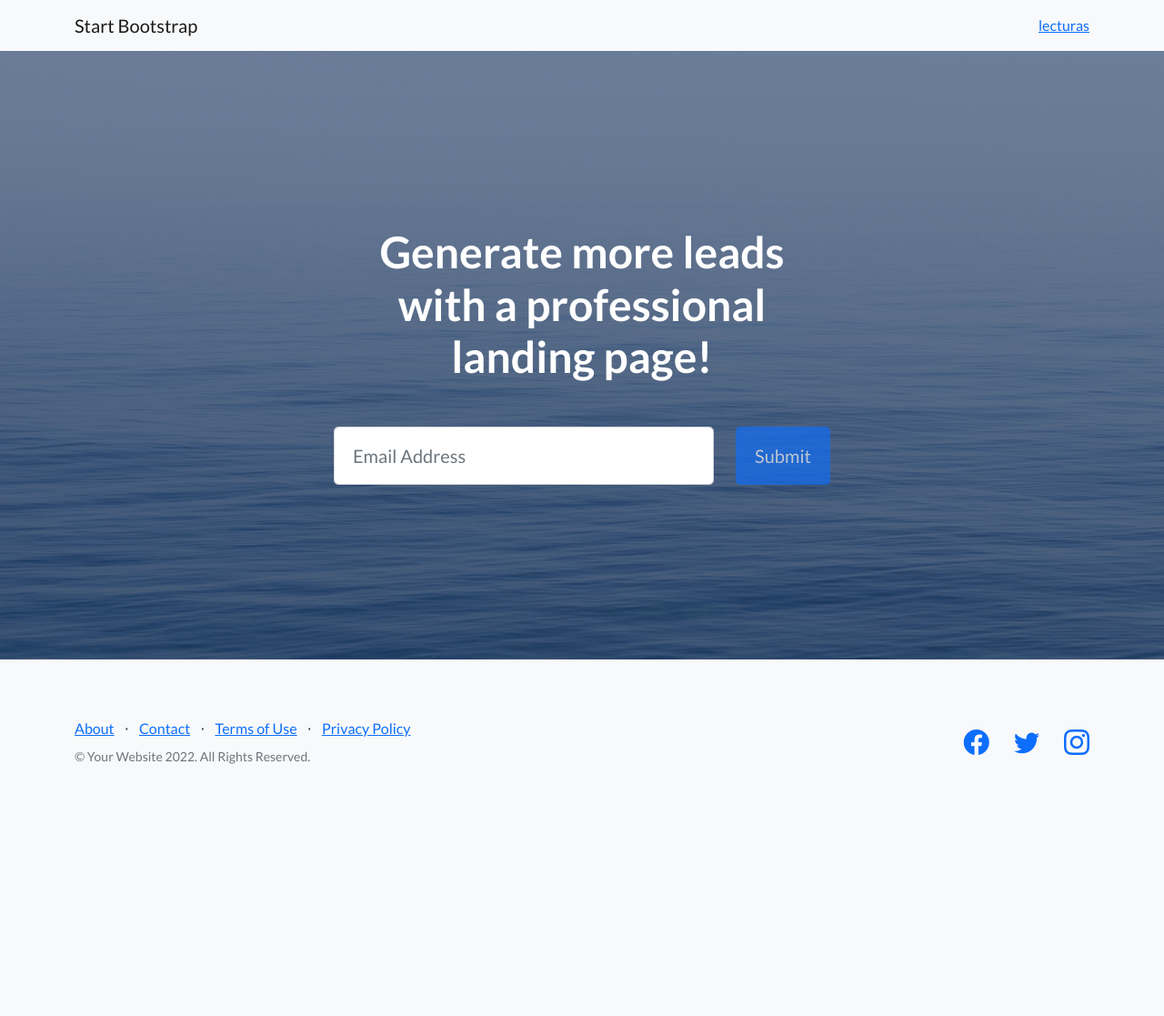
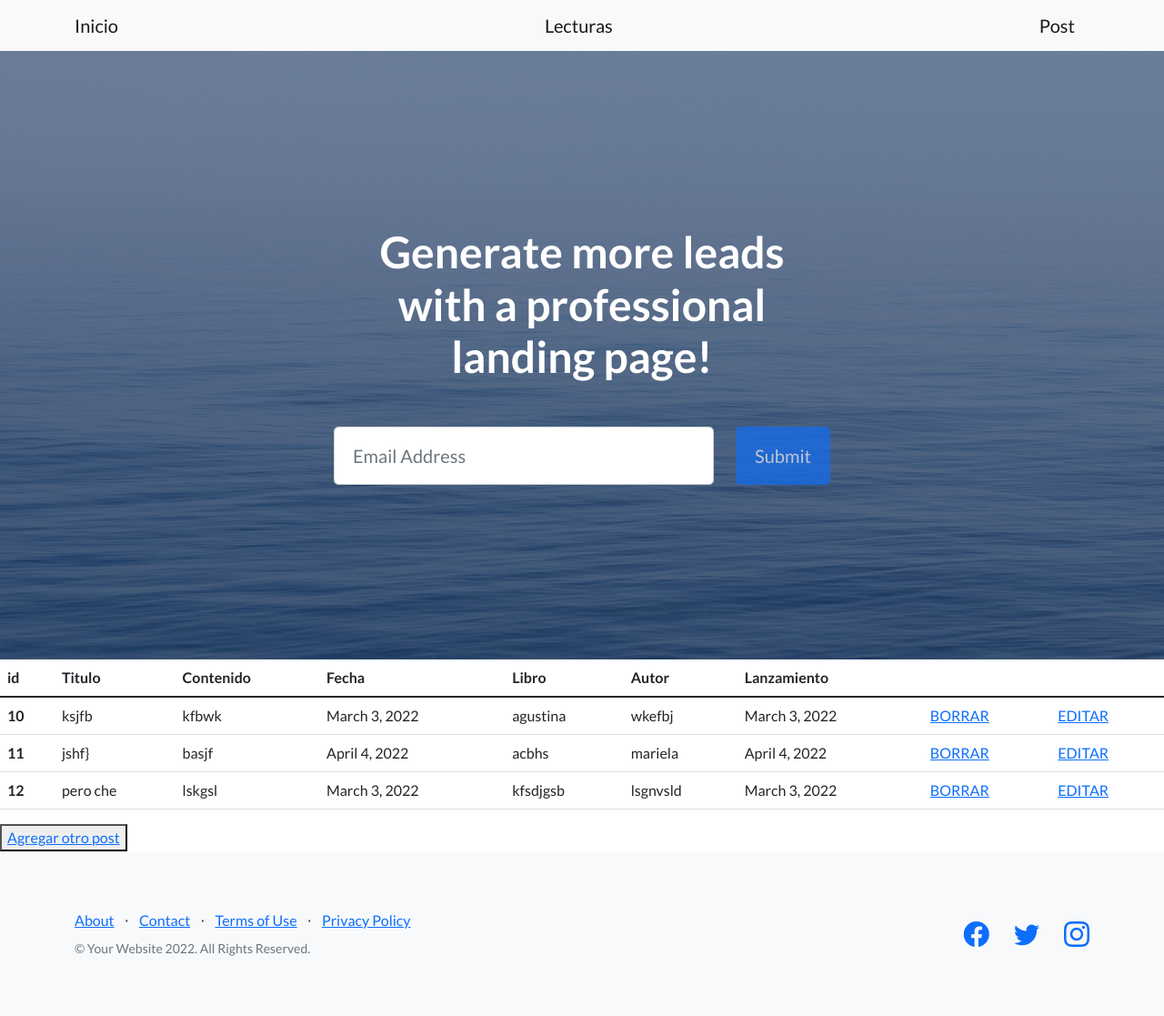
Before and after one commit to AgustinaTamborindegui/Mi_primer_blog, a Django app: page /app_uno/lecturas in a window 1280 px wide. Shown: the whole page at 91% size. Before the commit the page ends 840 px from the top, so only its background shows below. Run offline with Django 4.2, Linux system fonts and the light colour scheme; data comes from the database, SQL or seed files in the repository; some libraries are stand-ins or nearby versions.

Commit message:
editar y eliminar post

```diff
--- a/app_uno/admin.py
+++ b/app_uno/admin.py
@@ -3,5 +3,4 @@ from django.contrib import admin
 from .models import *
 
 admin.site.register(Post)
-admin.site.register(Libro)
-admin.site.register(Pelicula)
+admin.site.register(Comentarios)
--- a/app_uno/templates/alta_lecturas.html
+++ b/app_uno/templates/alta_lecturas.html
@@ -1,4 +1,4 @@
-{% extends "padre.html" %}
+{% extends "index.html" %}
 
 {%  load static %}
 
--- a/app_uno/templates/index.html
+++ b/app_uno/templates/index.html
@@ -20,13 +20,10 @@
         <!-- Navigation-->
         <nav class="navbar navbar-light bg-light static-top">
             <div class="container">
-                <a class="navbar-brand" href="#!">Start Bootstrap</a>
-                {% comment %} <a class="" href="{% url 'post' %}">Post</a>
-                <a class="" href="{% url 'pelicula' %}">Pelicula</a>
-                <a class="" href="{% url 'libro' %}">Libro</a> {% endcomment %}
-                <a class="btn btn-primary" href="#signup">Lecturas</a>
-                <a class="btn btn-primary" href="#signup">Peliculas</a>
-                <a class="btn btn-primary" href="#signup">Post</a>
+                <a class="navbar-brand" href="{%url 'index'%}">Inicio</a>
+                <a class="navbar-brand" href="{%url 'lecturas'%}">Lecturas</a>
+                <a class="navbar-brand" href="{%url 'alta_post'%}">Post</a>
+
             </div>
         </nav>
         <!-- Masthead-->
--- a/app_uno/templates/lecturas.html
+++ b/app_uno/templates/lecturas.html
@@ -1,14 +1,41 @@
-{% extends "padre.html" %}
+{% extends "index.html" %}
 
 {%  load static %}
 
 
 {% block contenido %}
 
-<main>
 
+    <table class="table">
+        <thead>
+          <tr>
+            <th scope="col">id</th>
+            <th scope="col">Titulo</th>
+            <th scope="col">Contenido</th>
+            <th scope="col">Fecha</th>
+            <th scope="col">Libro</th>
+            <th scope="col">Autor</th>
+            <th scope="col">Lanzamiento</th>
+          </tr>
+        </thead>
+        <tbody>
+            <tr>
+            {% for n in posts %}
+                <th scope="row">{{n.id}}</th>
+                <td>{{n.titulo}}</td>
+                <td>{{n.contenido}}</td>
+                <td>{{n.fecha}}</td>
+                <td>{{n.nombre_libro}}</td>
+                <td>{{n.autor}}</td>
+                <td>{{n.lanzamiento}}</td>
+               <td><a href="{% url 'eliminar_post'  n.id %}">BORRAR</a></td>
+               <td><a href="{% url 'editar_post'  n.id %}">EDITAR</a></td>
+            </tr>
+            {% endfor %}
 
-</main>
-
-
+        </tbody>
+      </table>
+      <button>
+        <a href="alta_post">Agregar otro post</a>
+      </button>
 {% endblock %}
--- a/app_uno/templates/padre.html
+++ /dev/null
@@ -1,125 +0,0 @@
-<!DOCTYPE html>
-<html lang="en">
-    <head>
-        {% load static %}
-        <meta charset="utf-8" />
-        <meta name="viewport" content="width=device-width, initial-scale=1, shrink-to-fit=no" />
-        <meta name="description" content="" />
-        <meta name="author" content="" />
-        <title>Landing Page - Start Bootstrap Theme</title>
-        <!-- Favicon-->
-        <link rel="icon" type="image/x-icon" href="assets/favicon.ico" />
-        <!-- Bootstrap icons-->
-        <link href="https://cdn.jsdelivr.net/npm/bootstrap-icons@1.5.0/font/bootstrap-icons.css" rel="stylesheet" type="text/css" />
-        <!-- Google fonts-->
-        <link href="https://fonts.googleapis.com/css?family=Lato:300,400,700,300italic,400italic,700italic" rel="stylesheet" type="text/css" />
-        <!-- Core theme CSS (includes Bootstrap)-->
-        <link href= "{% static 'app_uno/css/styles.css' %}" rel="stylesheet" />
-    </head>
-    <body>
-        <!-- Navigation-->
-        <nav class="navbar navbar-light bg-light static-top">
-            <div class="container">
-                <a class="navbar-brand" href="#!">Start Bootstrap</a>
-                <a class="" href="{% url 'lecturas' %}">lecturas</a>
-                {% comment %} <a class="" href="{% url 'peliculas' %}">peliculas</a>
-                <a class="" href="{% url 'post' %}">post</a>  {% endcomment %}
-        </nav>
-        <!-- Masthead-->
-        <header class="masthead">
-            <div class="container position-relative">
-                <div class="row justify-content-center">
-                    <div class="col-xl-6">
-                        <div class="text-center text-white">
-                            <!-- Page heading-->
-                            <h1 class="mb-5">Generate more leads with a professional landing page!</h1>
-                            <!-- Signup form-->
-                            <!-- * * * * * * * * * * * * * * *-->
-                            <!-- * * SB Forms Contact Form * *-->
-                            <!-- * * * * * * * * * * * * * * *-->
-                            <!-- This form is pre-integrated with SB Forms.-->
-                            <!-- To make this form functional, sign up at-->
-                            <!-- https://startbootstrap.com/solution/contact-forms-->
-                            <!-- to get an API token!-->
-                            <form class="form-subscribe" id="contactForm" data-sb-form-api-token="API_TOKEN">
-                                <!-- Email address input-->
-                                <div class="row">
-                                    <div class="col">
-                                        <input class="form-control form-control-lg" id="emailAddress" type="email" placeholder="Email Address" data-sb-validations="required,email" />
-                                        <div class="invalid-feedback text-white" data-sb-feedback="emailAddress:required">Email Address is required.</div>
-                                        <div class="invalid-feedback text-white" data-sb-feedback="emailAddress:email">Email Address Email is not valid.</div>
-                                    </div>
-                                    <div class="col-auto"><button class="btn btn-primary btn-lg disabled" id="submitButton" type="submit">Submit</button></div>
-                                </div>
-                                <!-- Submit success message-->
-                                <!---->
-                                <!-- This is what your users will see when the form-->
-                                <!-- has successfully submitted-->
-                                <div class="d-none" id="submitSuccessMessage">
-                                    <div class="text-center mb-3">
-                                        <div class="fw-bolder">Form submission successful!</div>
-                                        <p>To activate this form, sign up at</p>
-                                        <a class="text-white" href="https://startbootstrap.com/solution/contact-forms">https://startbootstrap.com/solution/contact-forms</a>
-                                    </div>
-                                </div>
-                                <!-- Submit error message-->
-                                <!---->
-                                <!-- This is what your users will see when there is-->
-                                <!-- an error submitting the form-->
-                                <div class="d-none" id="submitErrorMessage"><div class="text-center text-danger mb-3">Error sending message!</div></div>
-                            </form>
-                        </div>
-                    </div>
-                </div>
-            </div>
-        </header>
-        <!-- Icons Grid-->
-
-        {% block contenido %}
-
-
-        {% endblock %}
-
-        <!-- Footer-->
-        <footer class="footer bg-light">
-            <div class="container">
-                <div class="row">
-                    <div class="col-lg-6 h-100 text-center text-lg-start my-auto">
-                        <ul class="list-inline mb-2">
-                            <li class="list-inline-item"><a href="#!">About</a></li>
-                            <li class="list-inline-item">⋅</li>
-                            <li class="list-inline-item"><a href="#!">Contact</a></li>
-                            <li class="list-inline-item">⋅</li>
-                            <li class="list-inline-item"><a href="#!">Terms of Use</a></li>
-                            <li class="list-inline-item">⋅</li>
-                            <li class="list-inline-item"><a href="#!">Privacy Policy</a></li>
-                        </ul>
-                        <p class="text-muted small mb-4 mb-lg-0">&copy; Your Website 2022. All Rights Reserved.</p>
-                    </div>
-                    <div class="col-lg-6 h-100 text-center text-lg-end my-auto">
-                        <ul class="list-inline mb-0">
-                            <li class="list-inline-item me-4">
-                                <a href="#!"><i class="bi-facebook fs-3"></i></a>
-                            </li>
-                            <li class="list-inline-item me-4">
-                                <a href="#!"><i class="bi-twitter fs-3"></i></a>
-                            </li>
-                            <li class="list-inline-item">
-                                <a href="#!"><i class="bi-instagram fs-3"></i></a>
-                            </li>
-                        </ul>
-                    </div>
-                </div>
-            </div>
-        </footer>
-        <!-- Bootstrap core JS-->
-        <script src="https://cdn.jsdelivr.net/npm/bootstrap@5.1.3/dist/js/bootstrap.bundle.min.js"></script>
-        <!-- Core theme JS-->
-        <script src="js/scripts.js"></script>
-        <!-- * * * * * * * * * * * * * * * * * * * * * * * * * * * * * * * * * * * * * * * *-->
-        <!-- * *                               SB Forms JS                               * *-->
-        <!-- * * Activate your form at https://startbootstrap.com/solution/contact-forms * *-->
-        <!-- * * * * * * * * * * * * * * * * * * * * * * * * * * * * * * * * * * * * * * * *-->
-        <script src="https://cdn.startbootstrap.com/sb-forms-latest.js"></script>
-    </body>
-</html>
--- a/app_uno/templates/post.html
+++ b/app_uno/templates/post.html
@@ -1,4 +1,4 @@
-{% extends "padre.html" %}
+{% extends "index.html" %}
 
 {%  load static %}
 
--- a/app_uno/templates/resultado_busqueda.html
+++ b/app_uno/templates/resultado_busqueda.html
@@ -1,4 +1,4 @@
-{% extends "padre.html" %}
+{% extends "index.html" %}
 
 {%  load static %}
 
--- a/app_uno/urls.py
+++ b/app_uno/urls.py
@@ -3,13 +3,15 @@ from django.urls import path
 from . import views
 
 urlpatterns = [
-    path("", views.index),
-    path("lecturas", views.lecturas, name="lecturas"),
-    path("peliculas", views.peliculas, name="pelicuas"),
+    path("", views.index, name= "index"),
+    path("posts", views.posts, name="lecturas"),
     path("post", views.post, name="post"),
-    path("alta_lecturas", views.alta_lecturas),
-    path("alta_peliculas", views.alta_peliculas),
-    path("alta_post", views.alta_post),
+    path("lecturas", views.posts, name="posts"),
+    path("alta_lecturas", views.alta_lecturas, name="alta_lecturas"),
+    path("alta_post", views.alta_post, name= "alta_post"),
+    path('eliminar_post/<int:id>', views.eliminar_post, name="eliminar_post"),
+    path('editar_post/<int:id>',views.editar_post,name="editar_post"),
+    path('editar_post/',views.editar_post,name="editar_post"),
     path("buscar_libro", views.buscar_libro ),
     path("buscar", views.buscar)
 
--- a/app_uno/views.py
+++ b/app_uno/views.py
@@ -1,7 +1,7 @@
 from django.shortcuts import render
 from django.http import HttpResponse
-from app_uno.models import Pelicula, Post, Libro
-from app_uno.forms import Lecturas_Form, Peliculas_Form, Posteos_Form
+from app_uno.models import Post, Comentarios
+from app_uno.forms import Posteos_Form
 # from mi_blog.app_uno.models import Pelicula
 
 
@@ -21,6 +21,62 @@ def post (request):
 
     return render (request, "post.html")
 
+def posts (request):
+    lista_posts = Post.objects.all()
+    posts = lista_posts
+    return render (request, "lecturas.html", {"posts":posts })
+
+
+
+# def eliminar_post(request,id):
+#     post = Post.objects.get(id=id)
+#     post.delete()
+
+#     post = Post.objects.all()
+
+#     return render(request, 'eliminar_post.html', {'mensaje':f"Post eliminado correctamente"})
+
+def eliminar_post(request,id):
+    post = Post.objects.get(id=id)
+    post.delete()
+
+    post = Post.objects.all()
+
+    return render(request , "lecturas.html" , {"lecturas": post})
+
+
+    # return render(request, 'eliminar_post.html', {'mensaje':f"Post eliminado correctamente"})
+
+
+
+def editar_post ( request , id):
+
+    post = Post.objects.get(id=id)
+
+    if request.method == "POST":
+
+        mi_formulario = Posteos_Form( request.POST )
+        if mi_formulario.is_valid():
+            datos = mi_formulario.cleaned_data
+            post.titulo = datos['titulo']
+            post.contenido = datos['contenido']
+            post.fecha = datos['fecha']
+            post.nombre_libro = datos['nombre_libro']
+            post.autor = datos['autor']
+            post.lanzamiento = datos['lanzamiento']
+            post.save()
+
+            post = Post.objects.all()
+            return render(request , "lecturas.html" , {"lecturas": post})
+
+    else:
+        mi_formulario = Posteos_Form(initial={'titulo':post.titulo , "contenido":post.contenido, 'fecha':post.fecha, 'nombre_libro':post.nombre_libro, 'autor':post.autor, 'lanzamiento':post.lanzamiento})
+
+    return render( request , "editar_post.html" , {"mi_formulario":mi_formulario, "post": post})
+
+
+
+
 
 
 
@@ -30,18 +86,19 @@ def alta_lecturas (request):
     if request.method == "POST":
 
 # le paso a mi variable todos los datos que vienen en el form en este momento. Llamo a la clase Lecturas y le paso ese formulario. Ahora es un "formuñario django"
-        form_lecturas = Lecturas_Form( request.POST )
+        form_lecturas = Posteos_Form( request.POST )
 
 # si todo viene ok --> True. Cleaned_data es un diccionario que se ejecuta Solamente despues de "is valid". Cuando retorna T se genera el dicc con los datos del formulario limpios
         if form_lecturas.is_valid():
             datos = form_lecturas.cleaned_data
 
-            libro = Libro ( nombre=datos['nombre'] , autor=datos['autor'], año=datos['año'])
+            libro = Post( nombre=datos['nombre'] , autor=datos['autor'], año=datos['año'])
             libro.save()
 
             return render( request , "alta_lecturas.html")
 
     return render( request, "alta_lecturas.html")
+
 
 
 
@@ -55,7 +112,7 @@ def alta_post (request):
         if form_posteos.is_valid():
             datos = form_posteos.cleaned_data
 
-            posteo = Post ( titulo=datos['titulo'] , contenido=datos['contenido'], fecha=datos['fecha'])
+            posteo = Post ( titulo=datos['titulo'] , contenido=datos['contenido'], fecha=datos['fecha'], nombre_libro = datos['nombre_libro'], autor =datos['autor'], lanzamiento=datos['lanzamiento'])
             posteo.save()
 
             return render( request , "alta_post.html")
@@ -65,23 +122,6 @@ def alta_post (request):
 
 
 
-
-def alta_peliculas (request):
-
-    if request.method == "POST":
-
-        form_peliculas = Peliculas_Form( request.POST )
-
-        if form_peliculas.is_valid():
-            datos = form_peliculas.cleaned_data
-
-            pelicula = Pelicula ( nombre=datos['nombre'] , año_estreno=datos['año_estreno'])
-            pelicula.save()
-
-            return render( request , "alta_peliculas.html")
-
-    return render( request, "alta_peliculas.html")
-
 def buscar_libro(request):
 
     return render( request , "buscar_libro.html")
@@ -90,7 +130,7 @@ def buscar(request):
 
     if request.GET['nombre']:
         nombre = request.GET['nombre']
-        libros = Libro.objects.filter(nombre__icontains = nombre)
+        libros = Post.objects.filter(nombre__icontains = nombre)
         return render( request , "resultado_busqueda.html" , {"libros": libros})
     else:
         return HttpResponse("Campo vacio")
```
Also changed, not shown: app_uno/forms.py (+2 -11 lines), app_uno/models.py (+14 -7 lines), app_uno/templates/alta_peliculas.html (deleted, +0 -26 lines), app_uno/templates/alta_post.html (+9 -3 lines), app_uno/templates/editar_post.html (added, +36 -0 lines), app_uno/templates/eliminar_post.html (added, +10 -0 lines), app_uno/templates/peliculas.html (deleted, +0 -14 lines), app_uno/migrations/0001_initial.py, db.sqlite3.
